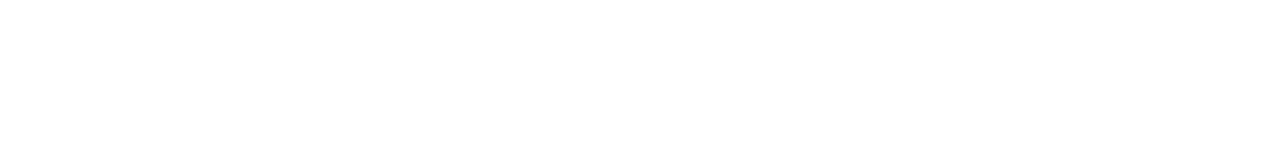
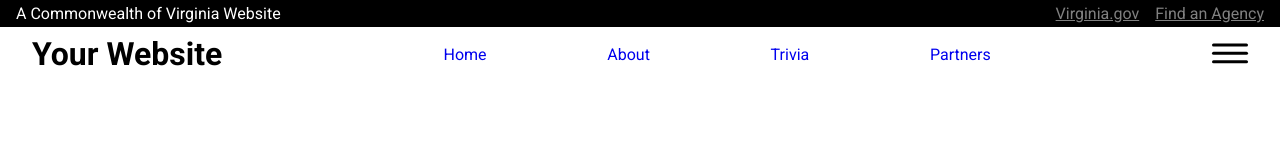
Before and after one commit to deppes365/Parallax-Theme, a plain HTML site: page index.html in a window 1280 px wide. Drawn offline with Linux system fonts and the light colour scheme.

Commit message:
setting up nav bar

```diff
--- a/index.html
+++ b/index.html
@@ -1,12 +1,49 @@
 <!DOCTYPE html>
 <html lang="en">
-<head>
-    <meta charset="UTF-8">
-    <meta http-equiv="X-UA-Compatible" content="IE=edge">
-    <meta name="viewport" content="width=device-width, initial-scale=1.0">
-    <title>VDOT Parallax Theme</title>
-</head>
-<body>
-
-</body>
+	<head>
+		<meta charset="UTF-8" />
+		<meta http-equiv="X-UA-Compatible" content="IE=edge" />
+		<meta name="viewport" content="width=device-width, initial-scale=1.0" />
+		<link rel="preconnect" href="https://fonts.googleapis.com" />
+		<link rel="preconnect" href="https://fonts.gstatic.com" crossorigin />
+		<link
+			href="https://fonts.googleapis.com/css2?family=Roboto:wght@100;300;400;500;700&display=swap"
+			rel="stylesheet"
+		/>
+		<link rel="stylesheet" href="styles.css" />
+		<title>VDOT Parallax Theme</title>
+	</head>
+	<body>
+		<div class="wrapper">
+			<div class="top-banner">
+				<p>A Commonwealth of Virginia Website</p>
+				<ul class="top-banner-links">
+					<li>
+						<a href="#" target="_blank" class="top-banner-link">Virginia.gov</a>
+					</li>
+					<li>
+						<a href="#" target="_blank" class="top-banner-link"
+							>Find an Agency</a
+						>
+					</li>
+				</ul>
+			</div>
+			<div class="nav-bar">
+				<div class="container">
+					<h1 class="website-title"><a href="#">Your Website</a></h1>
+                    <ul class="nav-links">
+                        <li><a href="#">Home</a></li>
+                        <li><a href="#">About</a></li>
+                        <li><a href="#">Trivia</a></li>
+                        <li><a href="#">Partners</a></li>
+                    </ul>
+                    <div class="mobile-menu">
+                        <div class="top-line"></div>
+                        <div class="middle-line"></div>
+                        <div class="bottom-line"></div>
+                    </div>
+				</div>
+			</div>
+		</div>
+	</body>
 </html>
--- a/styles.scss
+++ b/styles.scss
@@ -0,0 +1,104 @@
+* {
+	padding: 0;
+	margin: 0;
+	box-sizing: border-box;
+}
+
+body {
+	font-family: 'Roboto', sans-serif;
+}
+
+.wrapper {
+	width: 100%;
+}
+
+.top-banner {
+	width: 100%;
+	display: flex;
+	justify-content: space-between;
+	padding: 0.25rem 1rem;
+	background-color: #000;
+
+	p {
+		color: #fff;
+	}
+
+	.top-banner-links {
+		display: flex;
+		align-items: center;
+		gap: 1rem;
+		list-style: none;
+		height: 100%;
+
+		.top-banner-link {
+			color: gray;
+		}
+	}
+}
+
+.container {
+	width: 100%;
+	max-width: 1300px;
+	display: flex;
+	justify-content: space-between;
+	padding: 0 2rem;
+}
+
+.nav-bar {
+	width: 100%;
+	display: flex;
+	justify-content: center;
+    padding: 0.5rem 0;
+
+	.website-title {
+		a {
+			text-decoration: none;
+			color: #000;
+		}
+	}
+
+	.nav-links {
+		width: 45%;
+		height: 100%;
+		display: flex;
+		justify-content: space-between;
+		align-items: center;
+		list-style: none;
+
+		a {
+			text-decoration: none;
+		}
+	}
+
+    .mobile-menu {
+        width: 2.25rem;
+        height: 2.25rem;
+        position: relative;
+
+        .top-line, .middle-line, .bottom-line {
+            width: 100%;
+            height: 2.5px;
+            position: absolute;
+            background-color: #000;
+            border-radius: 5px;
+        }
+
+        .top-line {
+            top: 25%;
+            left: 50%;
+            transform: translate(-50%, -25%);
+        }
+
+        .middle-line {
+            top: 50%;
+            left: 50%;
+            transform: translate(-50%, -50%);
+        }
+
+        .bottom-line {
+            top: 75%;
+            left: 50%;
+            transform: translate(-50%, -75%);
+        }
+    }
+}
```
Also changed, not shown: styles.css, 1 other file.
